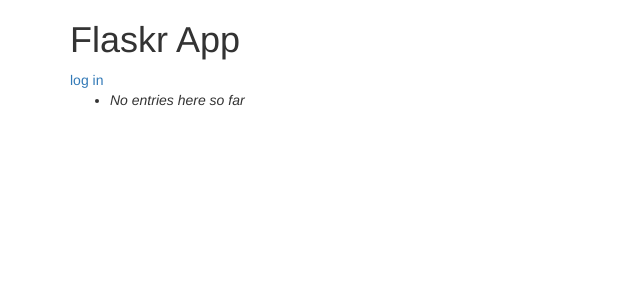
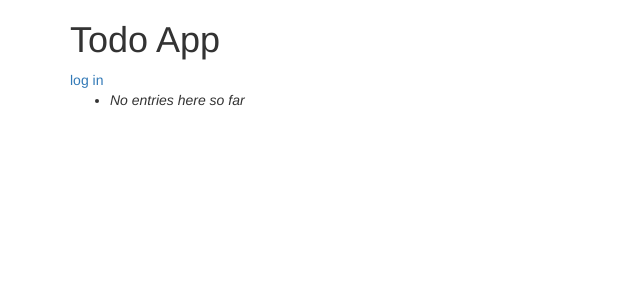
Before and after one commit to sabdhagiri/todo-app, a Flask app: page / in a window 1280 px wide. Shown: the top 300 px of the page, without its empty margins (0-640 px from the left). Run offline with Flask 2, Linux system fonts and the light colour scheme; data that the repository does not hold is empty; some libraries are stand-ins or nearby versions.

Commit message:
Changing title to Todo to fix issue TOD-3
Change-Id: I41cebf49be7c8a82f7d5a9c3737a12b09801d74f

```diff
--- a/templates/index.html
+++ b/templates/index.html
@@ -1,7 +1,7 @@
 <!doctype html>
 <html>
   <head>
-    <title>Flaskr App</title>
+    <title>Todo App</title>
 
     <link href="http://netdna.bootstrapcdn.com/bootstrap/3.0.0/css/bootstrap.min.css" rel="stylesheet" media="screen">
 
@@ -11,7 +11,7 @@
   </head>
   <body>
     <div class="container">
-      <h1>Flaskr App</h1>
+      <h1>Todo App</h1>
       {% if not session.logged_in %}
         <a href="{{ url_for('login') }}">log in</a>
       {% else %}
--- a/templates/login.html
+++ b/templates/login.html
@@ -1,7 +1,7 @@
 <!doctype html>
 <html>
   <head>
-    <title>Flaskr App</title>
+    <title>Todo App</title>
 
     <link href="http://netdna.bootstrapcdn.com/bootstrap/3.0.0/css/bootstrap.min.css" rel="stylesheet" media="screen">
 
@@ -11,7 +11,7 @@
   </head>
   <body>
     <div class="container">
-      <h1>Flaskr App</h1>
+      <h1>Todo App</h1>
       {% for message in get_flashed_messages() %}
         <div class="flash">{{ message }}</div>
       {% endfor %}
```
